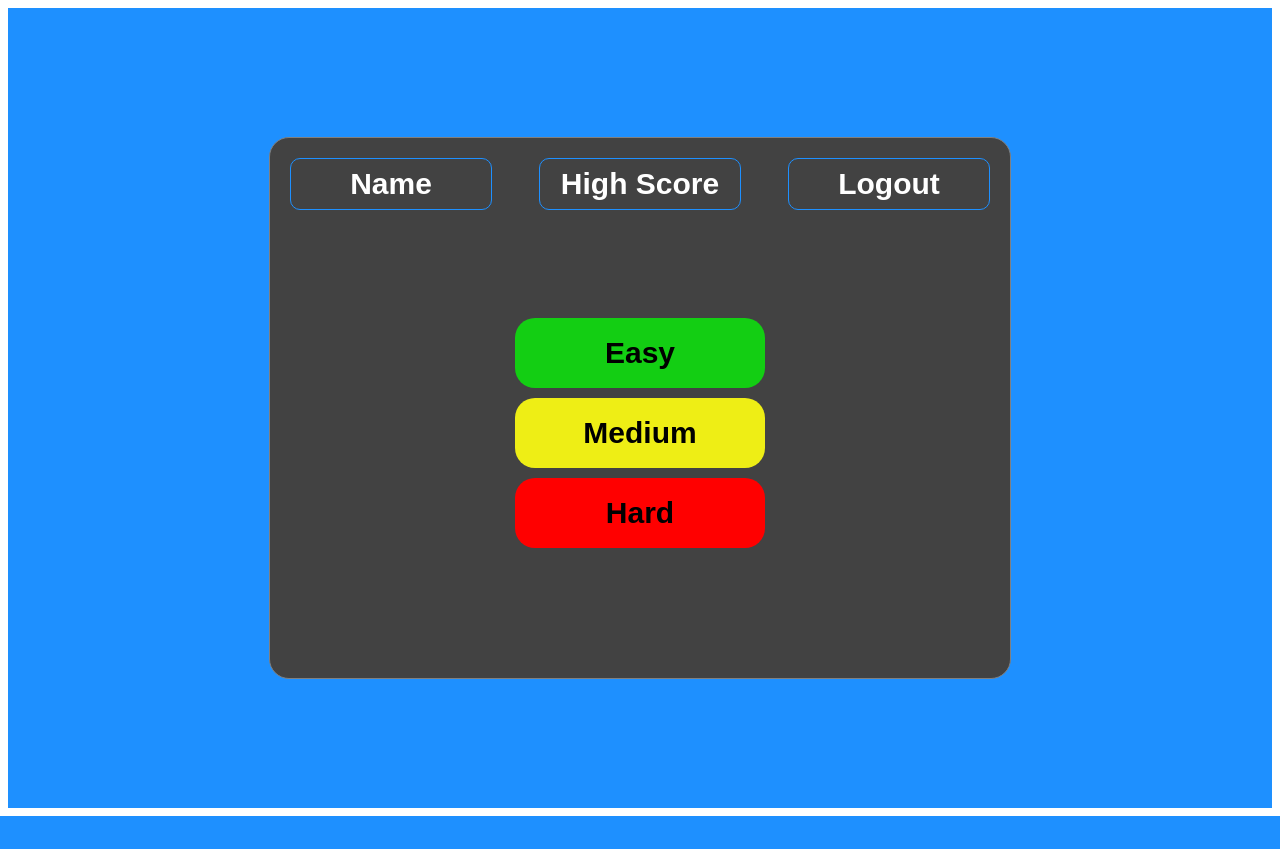
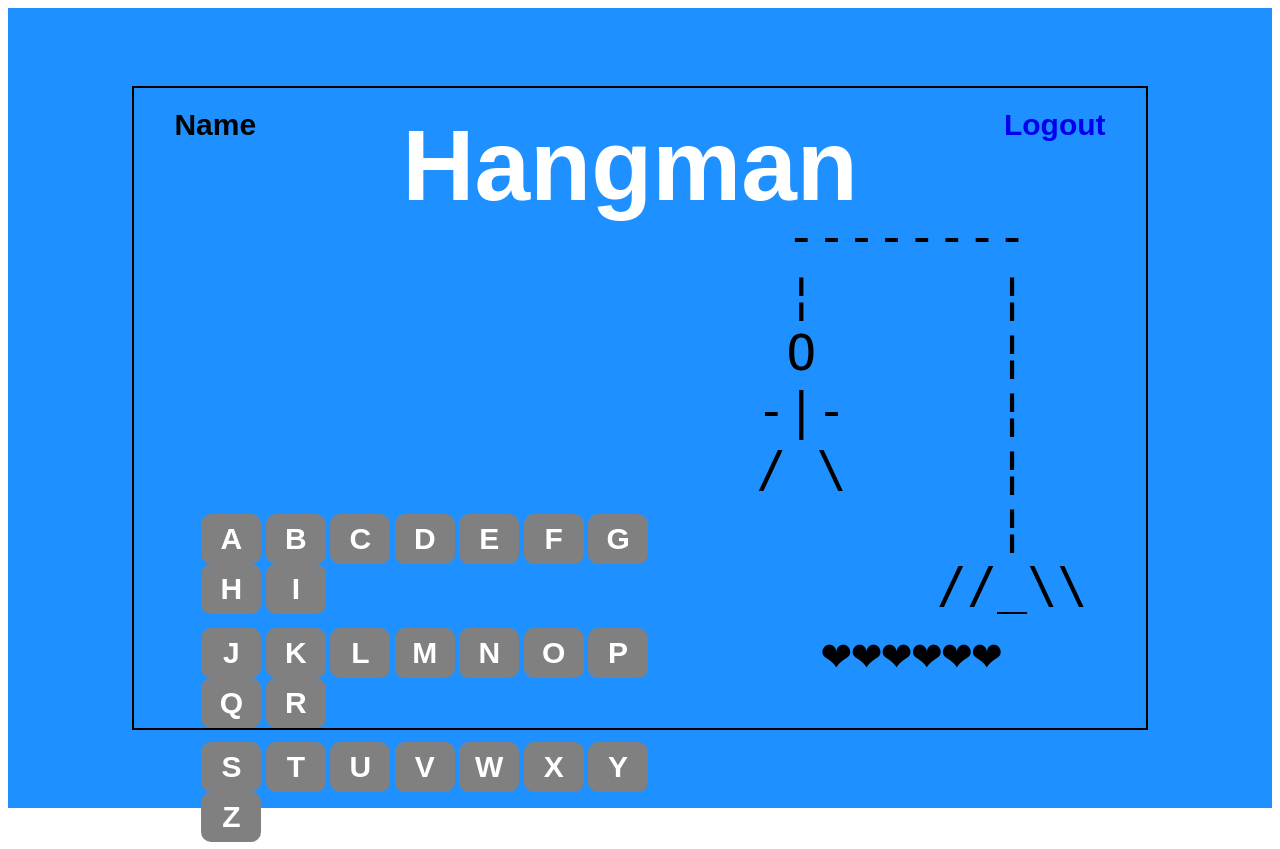
Before and after one commit to jester-anzed/Hangman-Game, a Django app: page / in a window 1280 px wide. Before the commit the page ends 816 px from the top, so only its background shows below. Run offline with Django 5.2, Linux system fonts and the light colour scheme; a user stored in the database is signed in.

Commit message:
Added hearts alongside sticks

```diff
--- a/hangman/static/hangman/styles.css
+++ b/hangman/static/hangman/styles.css
@@ -201,4 +201,13 @@
 .key-button:disabled {
      text-decoration: line-through;
      text-decoration-color: red;
+      background-color: #cccccc;
+      opacity: 0.6;
+      cursor: not-allowed;
 }
+
+#heart {
+padding-left: 40px;
+padding-top: 10px;
+
+}
--- a/hangman/templates/hangman/index.html
+++ b/hangman/templates/hangman/index.html
@@ -2,7 +2,7 @@
 {% load static %}
 
 {% block body %}
-    <div id="center">
+    <div id="center" style="display: none;">
         <div id="login-form" style="height: 500px; width: 700px;">
             <div id="log-content">
                 <div id="log-content-1">Name</div>
@@ -18,7 +18,7 @@
 
     </div>
 
-    <div id="center-1" style="display: none;">
+    <div id="center-1" style="display: flex;">
         <div id="game-box">
             <div id="game-top">
                 <div style="padding-left: 20px;">Name</div>
@@ -66,65 +66,67 @@
                 <div id="game-right">
                     <div id="game-stick">
                         <pre id="stick">
- -------
- ¦     ¦
- O     ¦
--|-    ¦
-/ \    ¦
+ --------
+ ¦      ¦
+ O      ¦
+-|-     ¦
+/ \     ¦
         ¦
         //_\\
+<div id="heart">❤❤❤❤❤❤</div>
                         </pre>
-                     <pre id="stick-1" style="display: none; font-family: monospace;">
- -------
- ¦     ¦
- O     ¦
--|-    ¦
-/     ¦
+                        <pre id="stick-1" style="display: none;">
+ --------
+ ¦      ¦
+ O      ¦
+-|-     ¦
+/       ¦
         ¦
         //_\\
+<div id="heart">❤❤❤❤❤</div>
                         </pre>
                         <pre id="stick-2" style="display: none;">
- -------
- ¦     ¦
- O     ¦
--|-    ¦
+ --------
+ ¦      ¦
+ O      ¦
+-|-     ¦
         ¦
         ¦
         //_\\
+<div id="heart">❤❤❤❤</div>
                         </pre>
                         <pre id="stick-3" style="display: none;">
- -------
- ¦     ¦
- O     ¦
--|     ¦
+ --------
+ ¦      ¦
+ O      ¦
+-|      ¦
         ¦
         ¦
         //_\\
+<div id="heart">❤❤❤</div>
                         </pre>
                         <pre id="stick-4" style="display: none;">
- -------
- ¦     ¦
- O     ¦
- |     ¦
+ --------
+ ¦      ¦
+ O      ¦
+ |      ¦
         ¦
         ¦
         //_\\
+<div id="heart">❤❤</div>
                         </pre>
                         <pre id="stick-5" style="display: none;">
  -------
- ¦     ¦
- O     ¦
+ ¦      ¦
+ O      ¦
         ¦
         ¦
         ¦
         //_\\
+<div id="heart">❤</div>
                         </pre>
+
                     </div>
-
-
-
-
-
 
                 </div>
 
```
Lines whose indentation alone changed are shown as unchanged.
